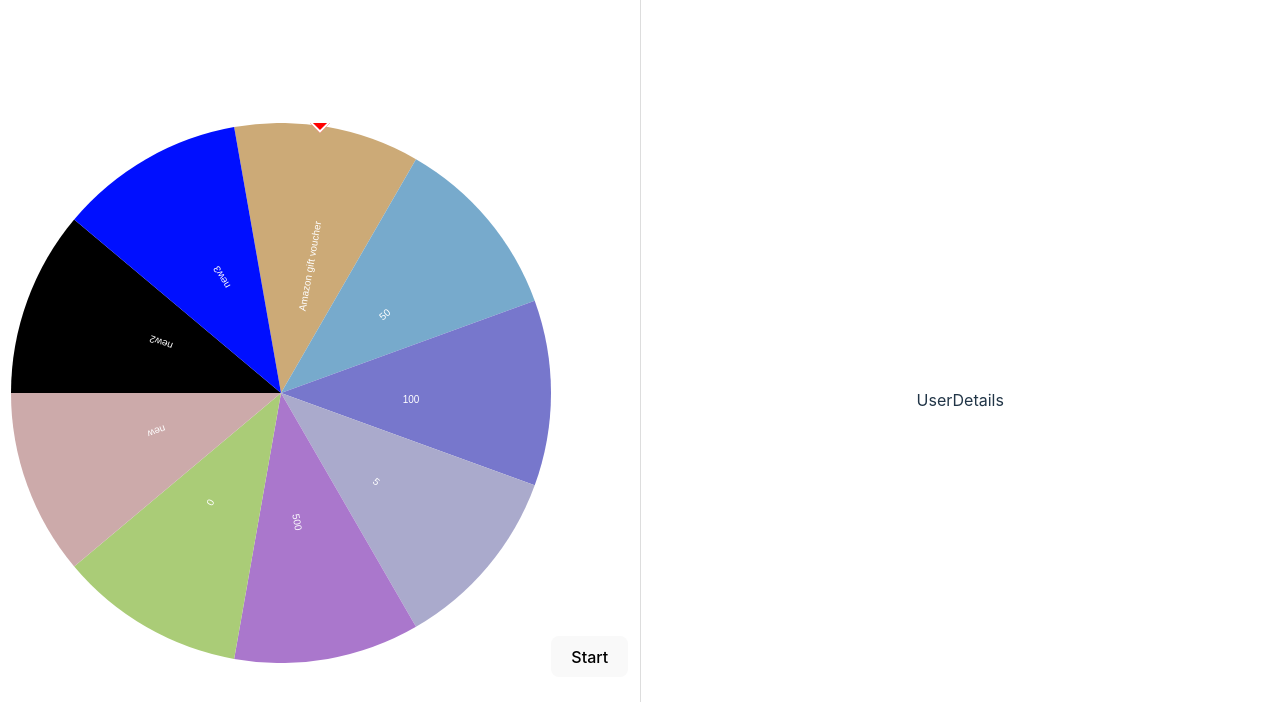
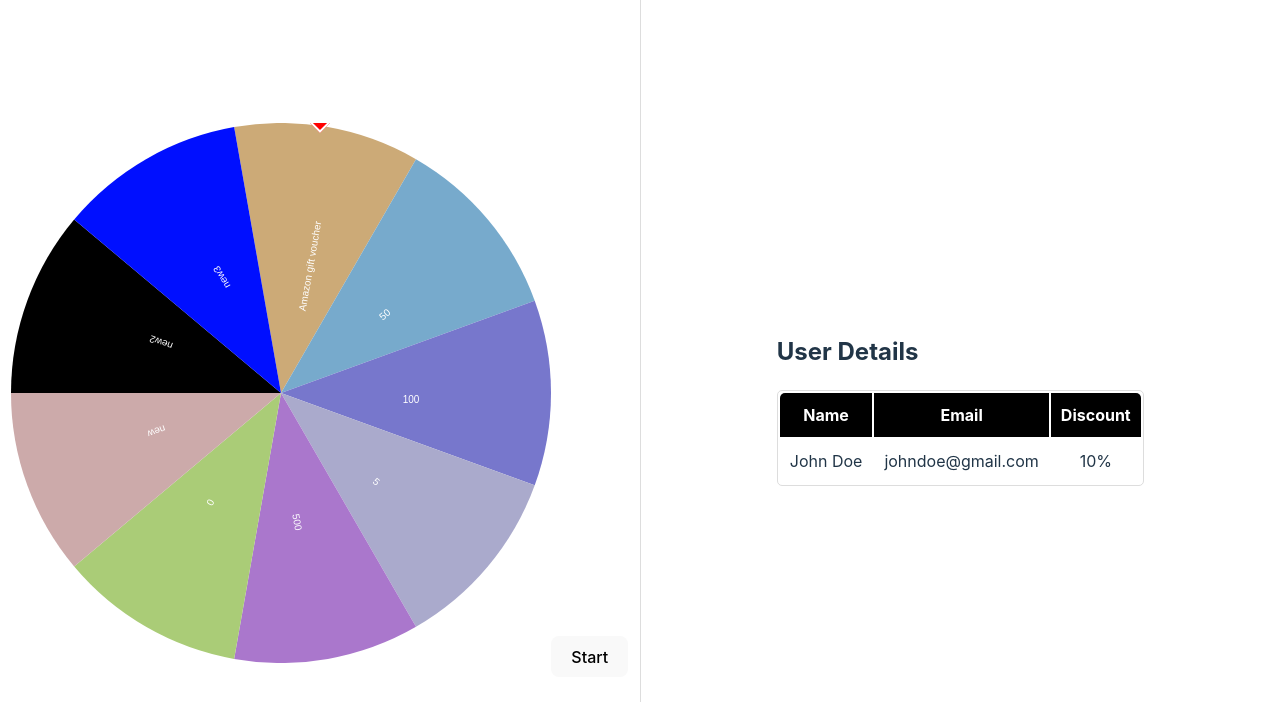
Before and after one commit to b-l-i-n-d/spinner, a React (Vite) app: page / in a window 1280 px wide. Shown: the top 702 px of the page. Built offline with nearby package versions, Linux system fonts and the light colour scheme.

Commit message:
✨feat: implemented spin wheel

```diff
--- a/src/App.tsx
+++ b/src/App.tsx
@@ -1,12 +1,12 @@
 import "./App.scss";
-import { Spinner } from "./components/spinner/spinner";
+import { SpinWheel } from "./components/spinner/spin-wheel";
 import { UserDetails } from "./components/user-details/user-details";
 
 function App() {
     return (
         <div className="layout">
             <div className="left-side">
-                <Spinner />
+                <SpinWheel />
             </div>
             <div className="right-side">
                 <UserDetails />
--- a/src/components/spinner/spinner.tsx
+++ b/src/components/spinner/spin-wheel.tsx
@@ -1,6 +1,6 @@
 import { useEffect, useRef, useState } from "react";
 
-export const Spinner = () => {
+export const SpinWheel = () => {
     const canvasRef = useRef<HTMLCanvasElement | null>(null);
     const [discountsData] = useState<
         {
--- /dev/null
+++ b/src/components/user-details/user-details.module.scss
@@ -0,0 +1,59 @@
+.userDetails {
+    .header {
+        display: flex;
+        justify-content: space-between;
+        align-items: center;
+        margin-bottom: 20px;
+    }
+
+    .userTable {
+        border: 1px solid #ddd;
+        border-radius: 5px;
+        width: 100%;
+        max-width: 100%;
+        overflow-x: auto;
+
+        thead {
+            background-color: rgba($color: #000000, $alpha: 1);
+            color: #fff;
+
+            th {
+                padding: 10px;
+            }
+
+            th:first-child {
+                border-top-left-radius: 5px;
+            }
+
+            th:last-child {
+                border-top-right-radius: 5px;
+            }
+        }
+
+        tbody {
+            tr {
+                &:nth-child(even) {
+                    background-color: rgba($color: #000000, $alpha: 0.05);
+                }
+
+                td {
+                    padding: 10px;
+                }
+
+                td:first-child {
+                    border-top-left-radius: 5px;
+                    border-bottom-left-radius: 5px;
+                }
+
+                td:last-child {
+                    border-top-right-radius: 5px;
+                    border-bottom-right-radius: 5px;
+                }
+
+                &:hover {
+                    background-color: rgba($color: #000000, $alpha: 0.1);
+                }
+            }
+        }
+    }
+}
--- a/src/components/user-details/user-details.tsx
+++ b/src/components/user-details/user-details.tsx
@@ -1,3 +1,28 @@
+import styles from "./user-details.module.scss";
+
 export const UserDetails = () => {
-    return <div>UserDetails</div>;
+    return (
+        <div className={styles.userDetails}>
+            <h2 className={styles.header}>User Details</h2>
+
+            {/* User Table */}
+
+            <table className={styles.userTable}>
+                <thead>
+                    <tr>
+                        <th>Name</th>
+                        <th>Email</th>
+                        <th>Discount</th>
+                    </tr>
+                </thead>
+                <tbody>
+                    <tr>
+                        <td>John Doe</td>
+                        <td>johndoe@gmail.com</td>
+                        <td>10%</td>
+                    </tr>
+                </tbody>
+            </table>
+        </div>
+    );
 };
```
Also changed, not shown: src/context/user-context.tsx (added, +27 -0 lines), src/types/types.ts (added, +9 -0 lines).
